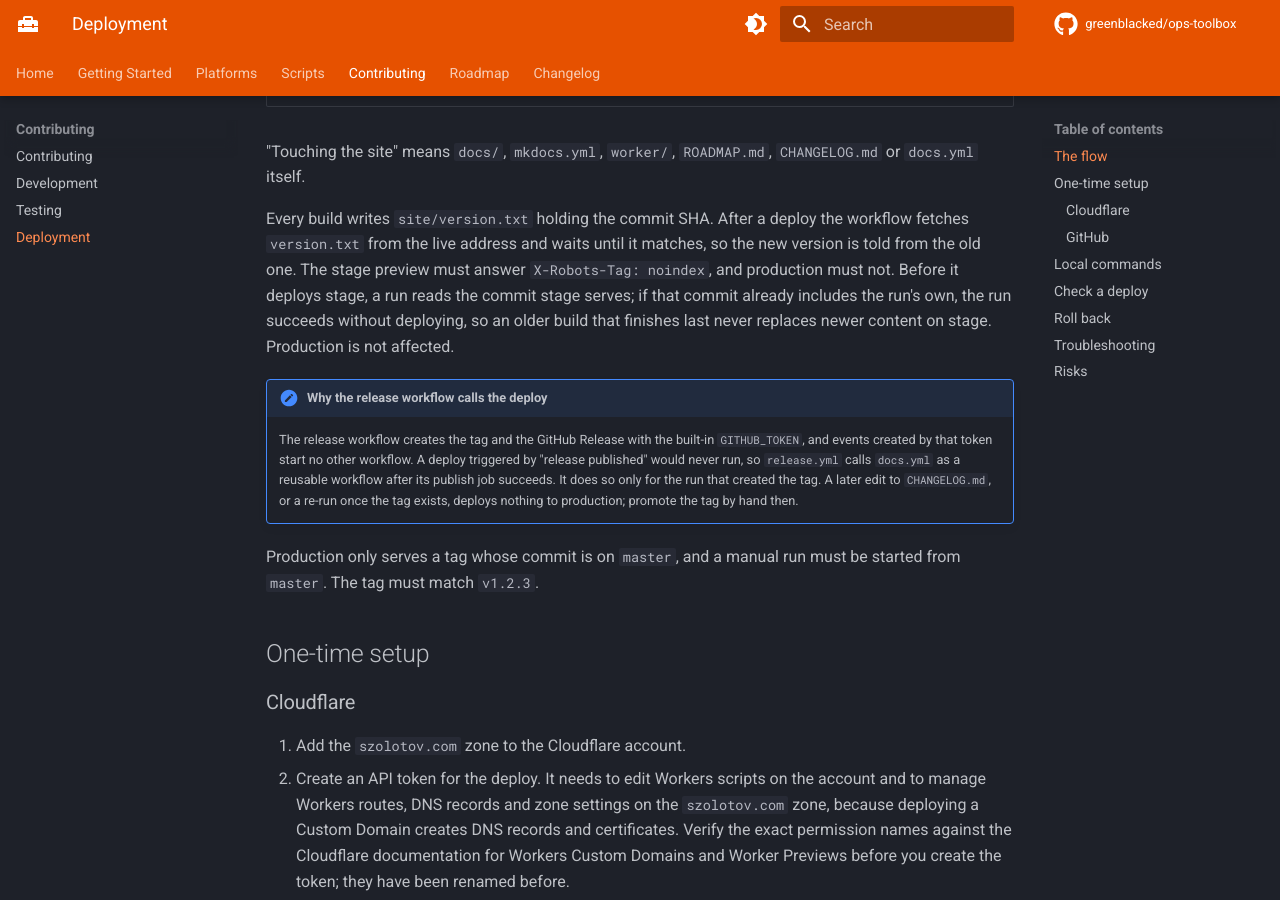
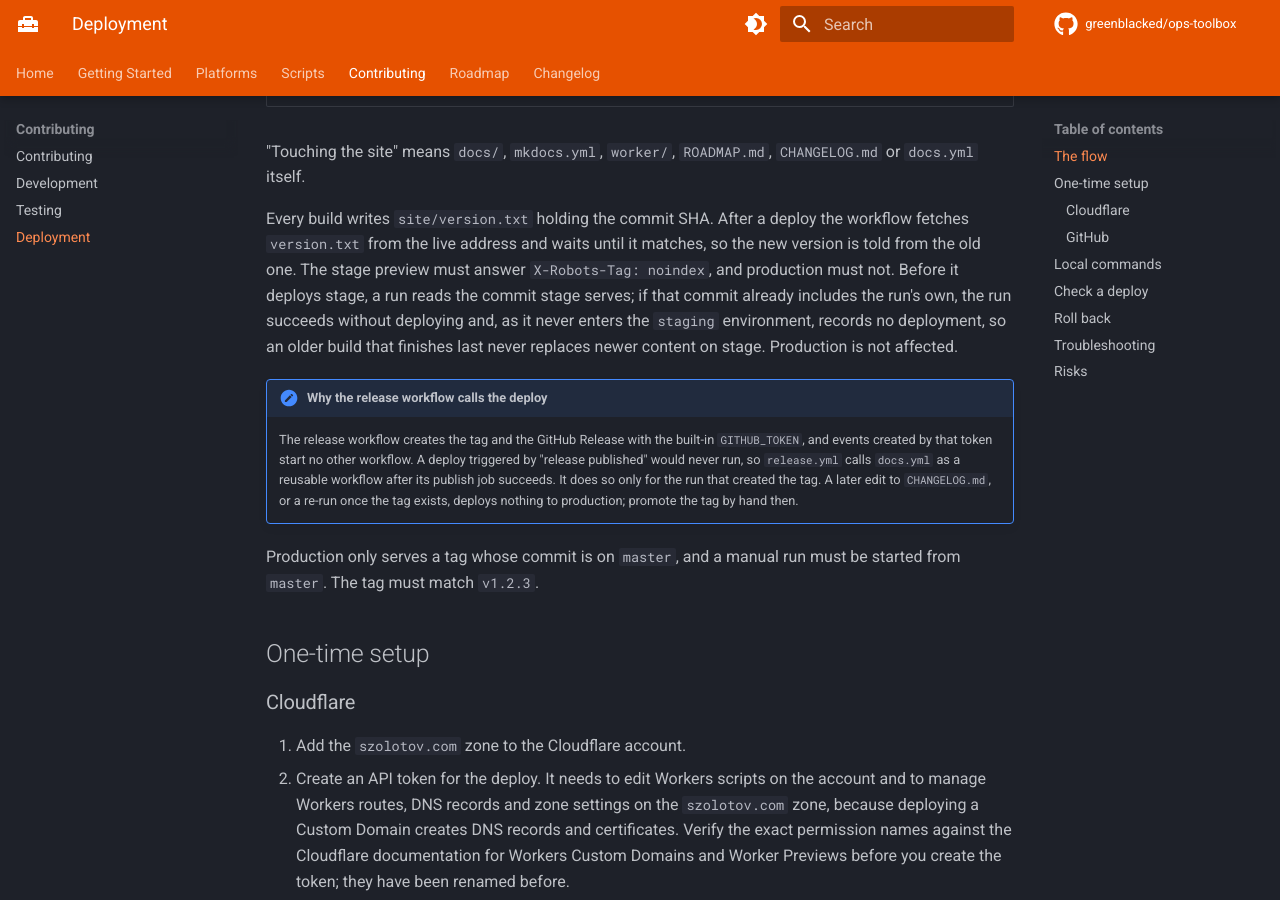
Before and after one commit to greenblacked/ops-toolbox, an MkDocs documentation site: the page built from docs/contributing/deployment.md, in a window 1280 px wide and 900 px high, scrolled down 614 px. Built offline with MkDocs 1.6.1 and Material for MkDocs 9.7.7, drawn with Linux system fonts in a browser that asks for light colours; comment, search, counter and statistics services are not loaded.

```diff
--- a/docs/contributing/deployment.md
+++ b/docs/contributing/deployment.md
@@ -22,9 +22,9 @@
 matches, so the new version is told from the old one. The stage preview must
 answer `X-Robots-Tag: noindex`, and production must not. Before it deploys
 stage, a run reads the commit stage serves; if that commit already includes the
-run's own, the run succeeds without deploying, so an older build that
-finishes last never replaces newer content on stage. Production is not
-affected.
+run's own, the run succeeds without deploying and, as it never enters the
+`staging` environment, records no deployment, so an older build that finishes
+last never replaces newer content on stage. Production is not affected.
 
 !!! note "Why the release workflow calls the deploy"
     The release workflow creates the tag and the GitHub Release with the
```
Also changed, not shown: 1 other file.
